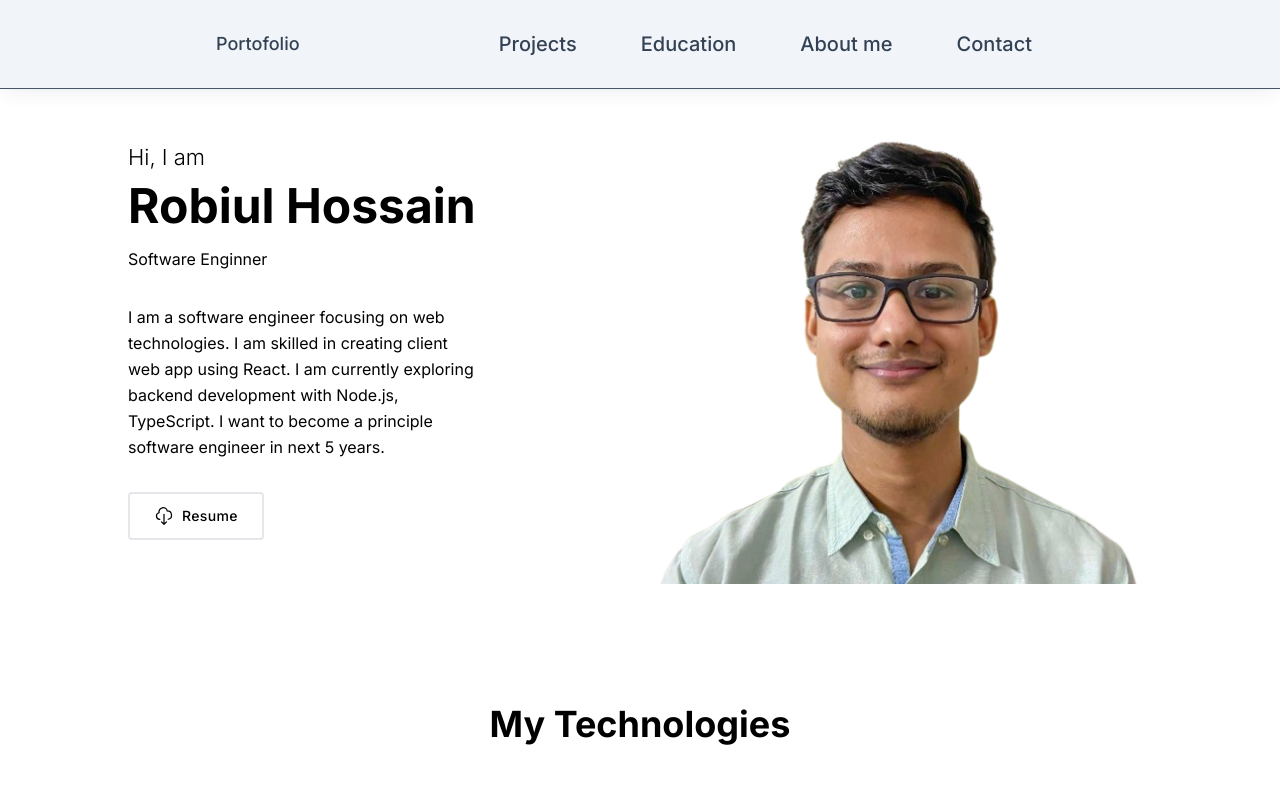
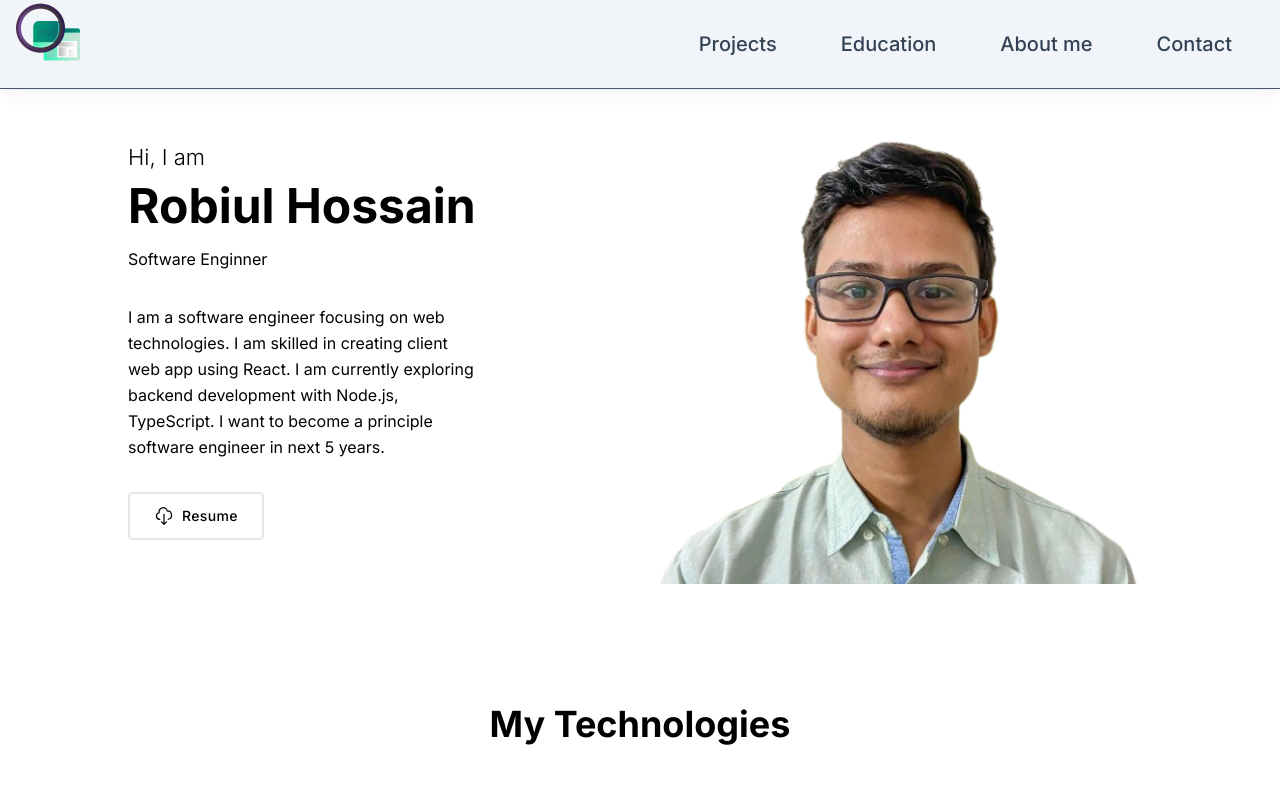
Before and after one commit to coder7475/robiul-hossain-portfolio, a Next.js app: page / in a window 1280 px wide. Shown: the top 800 px of the page. Built offline with nearby package versions, Linux system fonts and the light colour scheme; grey boxes are pictures that could not be loaded.

Commit message:
feat: change layout of the navbar

```diff
--- a/src/components/shared/Navbar.tsx
+++ b/src/components/shared/Navbar.tsx
@@ -63,22 +63,19 @@ const Navbar = () => {
   const [isToggleOpen, setIsToggleOpen] = useState(false);
 
   return (
-    <header className="border-b-1 sticky top-0 z-20 w-full border-b border-slate-200 bg-slate-100  shadow-lg shadow-slate-700/5 after:absolute after:top-full after:left-0 after:z-10 after:block after:h-px after:w-full after:bg-slate-600 lg:border-slate-600 lg:backdrop-blur-sm lg:after:hidden text-xl">
-      <div className="relative px-6 max-w-md lg:max-w-4xl mx-auto">
+    <header className="border-b-1 sticky top-0 z-20 w-full border-b border-slate-200 bg-slate-100  shadow-lg shadow-slate-700/5 after:absolute after:top-full after:left-0 after:z-10 after:block after:h-px after:w-full after:bg-slate-600 lg:border-slate-600 lg:backdrop-blur-sm lg:after:hidden text-xl px-4">
+      <div className="relative max-w-7xl mx-auto">
         <nav
           aria-label="main navigation"
           className="flex h-[5.5rem] items-stretch justify-between font-medium text-slate-700"
           role="navigation"
         >
-          <Link
-            id="WindUI"
-            aria-label="logo"
-            aria-current="page"
-            className="flex items-center gap-2 whitespace-nowrap py-3 text-lg focus:outline-none lg:flex-1"
-            href="/"
-          >
-            Portofolio
-          </Link>
+          <img
+            src="/image/www.png"
+            alt="portofolio icon"
+            className="w-16 h-16"
+          />
+
           {/*      <!-- Mobile trigger --> */}
           <button
             className={`relative order-10 block self-center lg:hidden
```
Also changed, not shown: src/components/ui/Banner.tsx (+4 -3 lines).
